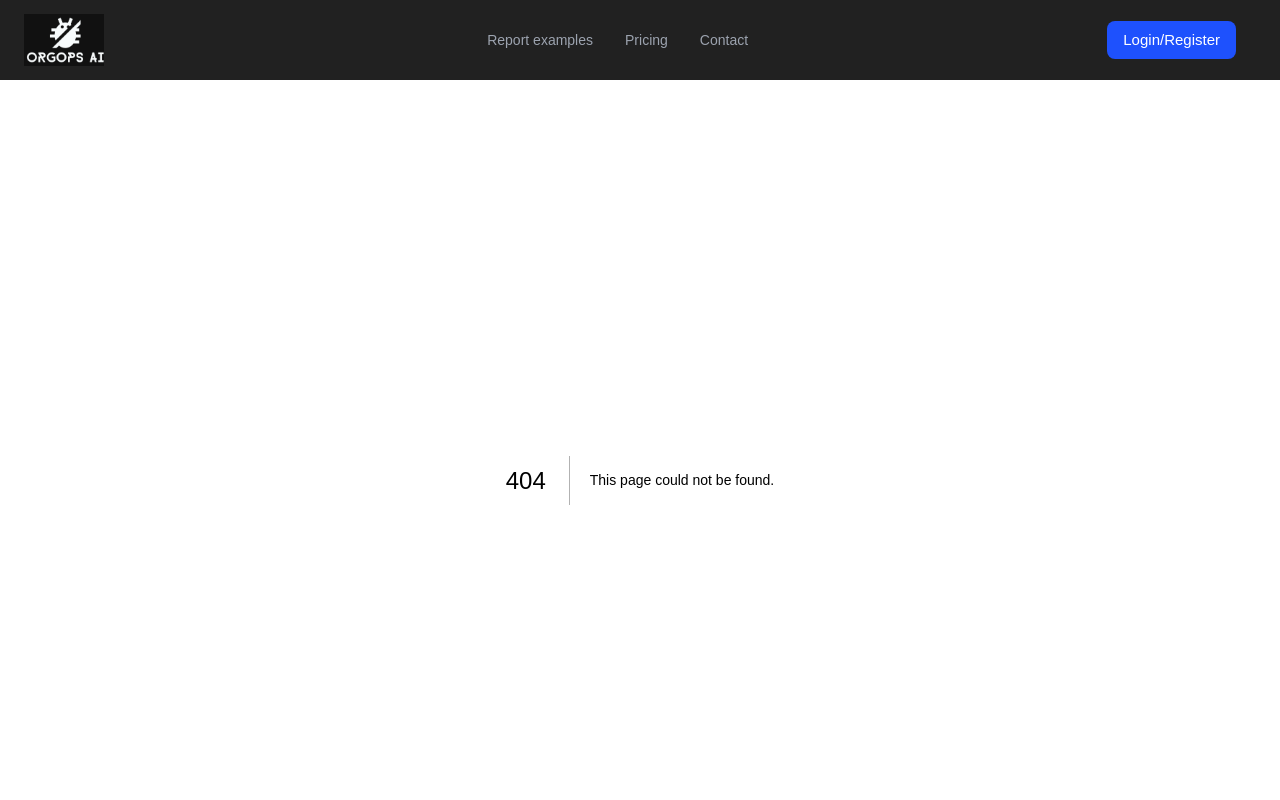
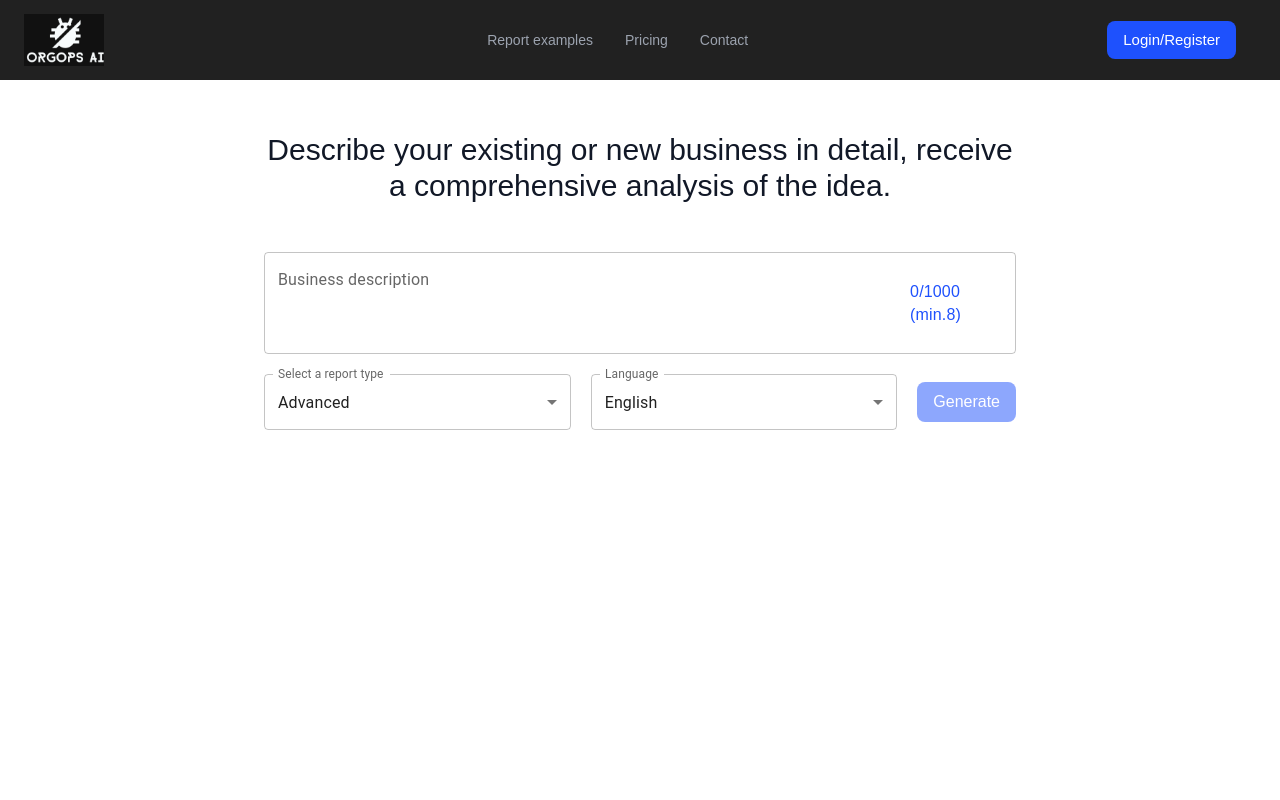
Before and after one commit to talhasaeed22/venturus, a Next.js app: page /create-report-new in a window 1280 px wide. Before the commit this address had no page. Shown: the top 800 px of the page. Built offline with nearby package versions, Linux system fonts and the light colour scheme; a web font is replaced by a local one.

Commit message:
added new create page

```diff
--- a/pages/_app.js
+++ b/pages/_app.js
@@ -8,7 +8,8 @@ export default function App({ Component, pageProps }) {
   return (
     <>
       <Provider store={store}>
-        <Navbar /> <Component {...pageProps} /> <Footer />
+        <Navbar /> <Component {...pageProps} />
+        {/* <Footer /> */}
       </Provider>
     </>
   );
--- /dev/null
+++ b/pages/create-report-new.jsx
@@ -0,0 +1,196 @@
+import React, { useState } from 'react';
+import Head from 'next/head';
+import TextField from '@mui/material/TextField';
+import InputLabel from '@mui/material/InputLabel';
+import MenuItem from '@mui/material/MenuItem';
+import FormControl from '@mui/material/FormControl';
+import Select from '@mui/material/Select';
+import axios from 'axios';
+import { countries } from '@/components/Helpers/Countries';
+import { useRouter } from 'next/router';
+import { useDispatch } from 'react-redux';
+import { setGeneratedReport } from '../store/actions';
+import { collection, addDoc } from 'firebase/firestore';
+import { db, auth } from '@/FirebaseConfig';
+
+import Loader from '@/components/Loader/Loader';
+import withAuth from '@/lib/withAuth';
+import { useLocalStorage } from '@/hooks/useLocalStorage';
+import { Button } from '@/components/ui/button';
+
+const CreateReportPage = () => {
+  const router = useRouter();
+  const [error, setError] = useState(false);
+
+  const [localReport, setLocalReport] = useLocalStorage('localReport', '');
+
+  const [localTitle, setLocalTitle] = useLocalStorage('localTitle', '');
+
+  const dispatch = useDispatch();
+
+  const [loading, setLoading] = useState(false);
+
+  const [reportType, setReportType] = useState(10);
+
+  const handleReportTypeChange = (event) => {
+    setReportType(event.target.value);
+  };
+
+  const [language, setLanguage] = useState(10);
+
+  const handleChange = (event) => {
+    setLanguage(event.target.value);
+  };
+
+  const [text, setText] = useState('');
+
+  const handleTextChange = (event) => {
+    setText(event.target.value);
+  };
+
+  const wordCount = text.length;
+
+  const handleGeneratedReport = async () => {
+    const currentTime = new Date();
+    const month = currentTime.getMonth() + 1;
+    const date = currentTime.getDate();
+    const year = currentTime.getFullYear();
+    try {
+      setLoading(true);
+      const response = await axios.post(
+        'https://gtmapp3-pmvgxtzxma-uc.a.run.app/get_responses/',
+        {
+          user_input: text,
+        }
+      );
+
+      const responseData = response.data;
+
+      await addDoc(collection(db, 'reports'), {
+        user: auth.currentUser.uid,
+        title: text,
+        status: 'Generated',
+        type: reportType === 10 ? 'Advanced' : 'Standard',
+        report: responseData,
+        month: month,
+        date: date,
+        year: year,
+      });
+
+      dispatch(setGeneratedReport(responseData));
+      setLocalReport(responseData);
+      setLocalTitle(text);
+      router.push({
+        pathname: '/generated-report',
+        query: { title: text },
+      });
+    } catch (error) {
+      console.error('Error fetching data:', error);
+      setError(true);
+    } finally {
+      setLoading(false);
+    }
+  };
+
+  if (!loading) {
+    if (error) {
+      return (
+        <div className='h-screen flex flex-col justify-center items-center'>
+          <p className='text-2xl font-bold'>
+            An error ocurred while generating report..
+          </p>
+          <Button onClick={() => router.reload()}>Try Again</Button>
+        </div>
+      );
+    }
+    return (
+      <div className=' py-5 mx-auto max-w-md px-2 md:max-w-screen-md min-h-full'>
+        <h1 className='font-normal text-xl md:text-3xl mt-4 md:mt-8 mb-6 md:mb-12 text-center text-gray-900'>
+          Describe your existing or new business in detail, receive a
+          comprehensive analysis of the idea.
+        </h1>
+
+        <TextField
+          id='outlined-textarea'
+          label={'Business description'}
+          placeholder={
+            'An outline marketplace for renting luxury fashion and accessories'
+          }
+          multiline
+          rows={3}
+          value={text}
+          onChange={handleTextChange}
+          style={{ width: '100%', borderRadius: '6px' }}
+          InputProps={{
+            endAdornment: (
+              <div style={{ color: '#1e51fd', fontSize: '1rem' }}>
+                {wordCount}/1000 (min.8)
+              </div>
+            ),
+          }}
+        />
+
+        <div className='flex sm:flex-row flex-col gap-5 justify-between items-center my-5'>
+          <FormControl fullWidth>
+            <InputLabel id='demo-simple-select-label'>
+              Select a report type
+            </InputLabel>
+            <Select
+              labelId='demo-simple-select-label'
+              id='demo-simple-select'
+              value={reportType}
+              label='Select a report type'
+              onChange={handleReportTypeChange}
+            >
+              <MenuItem value={10}>Advanced</MenuItem>
+              <MenuItem value={20}>Standard</MenuItem>
+            </Select>
+          </FormControl>
+
+          <FormControl fullWidth>
+            <InputLabel id='demo-simple-select-label'>Language</InputLabel>
+            <Select
+              labelId='demo-simple-select-label'
+              id='demo-simple-select'
+              value={language}
+              label='Language'
+              onChange={handleChange}
+            >
+              {countries.map((item, index) => {
+                return (
+                  <MenuItem key={index} value={item.id}>
+                    {item.item}
+                  </MenuItem>
+                );
+              })}
+            </Select>
+          </FormControl>
+
+          <button
+            onClick={handleGeneratedReport}
+            disabled={text.length === 0}
+            className={`px-4 ${
+              text.length < 8 && 'cursor-not-allowed opacity-50'
+            }  hover:bg-[#1e51fd] h-min py-[0.5rem] sm:w-fit w-full bg-[#1e51fd] text-white rounded-[0.5rem]`}
+          >
+            Generate
+          </button>
+        </div>
+      </div>
+    );
+  }
+
+  if (loading) {
+    return (
+      <div className='h-screen'>
+        <div className='flex flex-col space-y-6 justify-center items-center my-20'>
+          <h2 className='text-2xl font-bold'>Generating Your report...</h2>
+          <Loader />
+          <p>Please wait while we process your request</p>
+        </div>
+      </div>
+    );
+  }
+};
+
+export default CreateReportPage;
--- a/pages/create-report.js
+++ b/pages/create-report.js
@@ -21,7 +21,6 @@ const createReport = () => {
   const dispatch = useDispatch();
 
   const [loading, setLoading] = useState(false);
-  const [isError, setIsError] = useState(false);
 
   const [reportType, setReportType] = useState(10);
 
@@ -71,17 +70,14 @@ const createReport = () => {
       });
 
       dispatch(setGeneratedReport(responseData));
-    } catch (error) {
-      console.error('Error fetching data:', error);
-      setIsError(true);
-    } finally {
-      setLoading(false);
-      if (!isError) {
         router.push({
           pathname: '/generated-report',
           query: { title: text },
         });
-      }
+    } catch (error) {
+      console.error('Error fetching data:', error);
+    } finally {
+      setLoading(false);
     }
   };
 
--- a/pages/generated-report/index.jsx
+++ b/pages/generated-report/index.jsx
@@ -3,14 +3,20 @@ import { useSelector } from 'react-redux';
 
 import { useRouter } from 'next/router';
 import withAuth from '@/lib/withAuth';
+import { useLocalStorage } from '@/hooks/useLocalStorage';
 
 const GeneratedReportPage = () => {
   const router = useRouter();
-  const generatedReport = useSelector((state) => state.generatedReport);
+  // const generatedReport = useSelector((state) => state.generatedReport);
   const title = router.query.title;
 
-  const apiResponses = generatedReport;
+  const localTitle = useLocalStorage('localTitle', '');
+  const localReport = useLocalStorage('localReport', '');
+
+  const apiResponses = localReport[0];
+
   const tabHeadings = Object.keys(apiResponses?.responses);
+  if (apiResponses)
     return (
       <div className='container mx-auto flex flex-col justify-center items-center my-10'>
         <h2 className='text-xl font-bold mb-8 max-w-4xl'>
--- a/pages/index.js
+++ b/pages/index.js
@@ -8,7 +8,7 @@ const inter = Inter({ subsets: ['latin'] });
 
 export default function Home() {
   return (
-    <>
+    <div className='bg-gradient-to-b from-[#2af598] to-[#009efd]'>
       <Hero />
 
       <div className='mt-28'>
@@ -18,6 +18,6 @@ export default function Home() {
       <div className='my-14'>
         <Testimonials />
       </div>
-    </>
+    </div>
   );
 }
```
Also changed, not shown: style/global.css (line endings or trailing spaces). Lines whose indentation alone changed are shown as unchanged.
